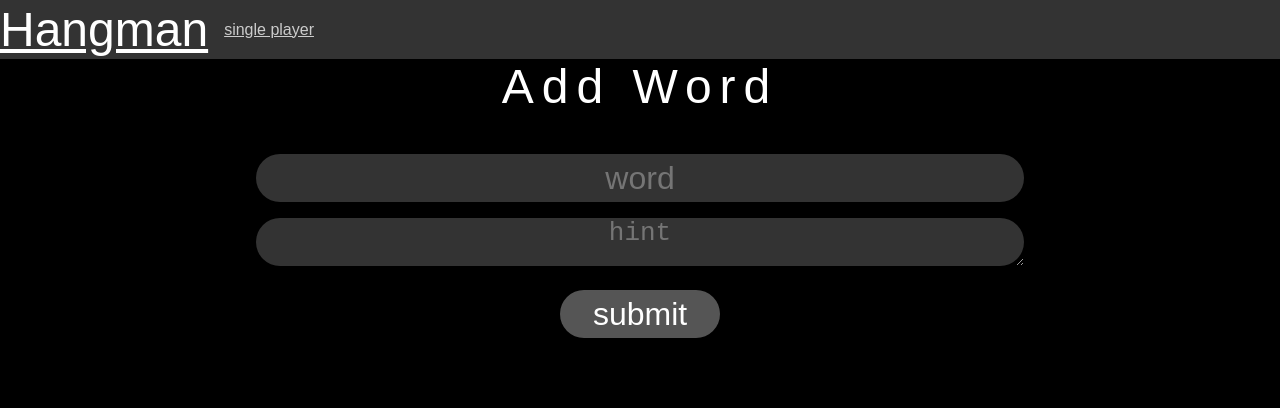
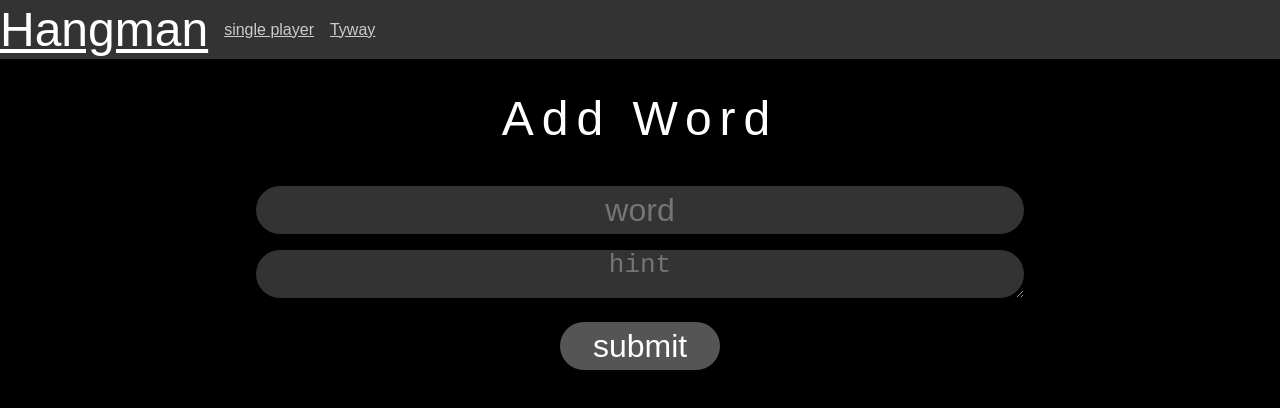
Before and after one commit to howlingunit/hangman, a website with bundled scripts: page static/addword.html in a window 1280 px wide. Built offline with nearby package versions, Linux system fonts and the light colour scheme.

Commit message:
added tyway to nav

```diff
--- a/static/addword.html
+++ b/static/addword.html
@@ -11,6 +11,7 @@
     <nav class="big">
         <h1 id="title">Hangman</h1>
         <a href="./index.html"><h3 class="link">single player</h3></a></a>
+        <a href="https://tyway.net"><h3 class="link" role="menuitem">Tyway</h3></a></a>
     </nav>
 
     <nav class="small">
@@ -20,7 +21,8 @@
         </div>
         <div class="navLinks">
             <a href="./index.html"><div class="BtnStyle linkBtn"><h3 class="link">single player</h3></div></a>
-
+            <a href="https://tyway.net"><div class="BtnStyle linkBtn" role="menuitem"><h3 class="link">Tyway</h3></div></a>
+        </div>
     </nav>
 
     <section id="game">
--- a/static/style.css
+++ b/static/style.css
@@ -95,7 +95,7 @@ p{
     transition: 0.2s;
 }
 .smallOpen{
-    height: 7rem;
+    height: 10rem;
 }
 
 nav{
@@ -335,7 +335,7 @@ nav{
     text-decoration: none;
     font-size: 3rem;
     letter-spacing: 0.5rem;
-    margin-bottom: 2rem;
+    margin: 2rem 0 2rem 0;
 }
 
 #subNewWord {
```
Also changed, not shown: static/index.html (+2 -0 lines), 1 other file.
